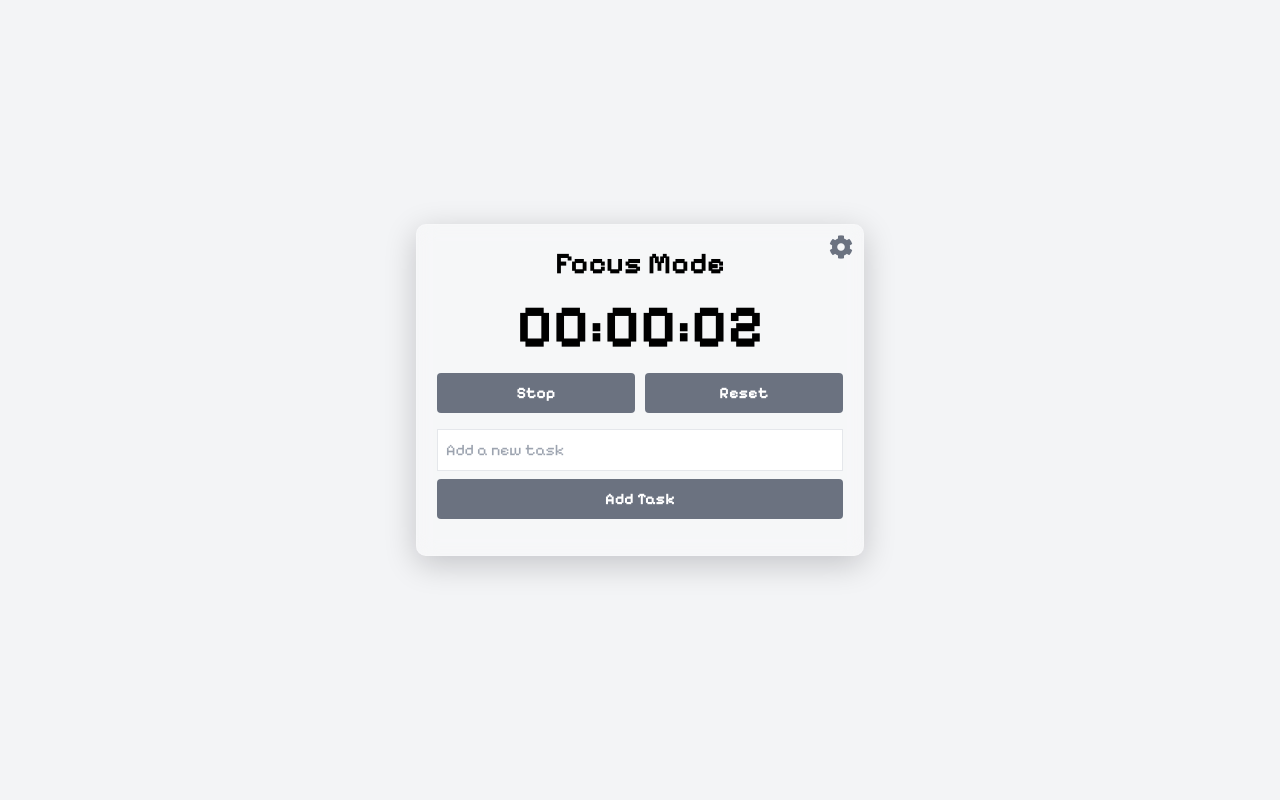
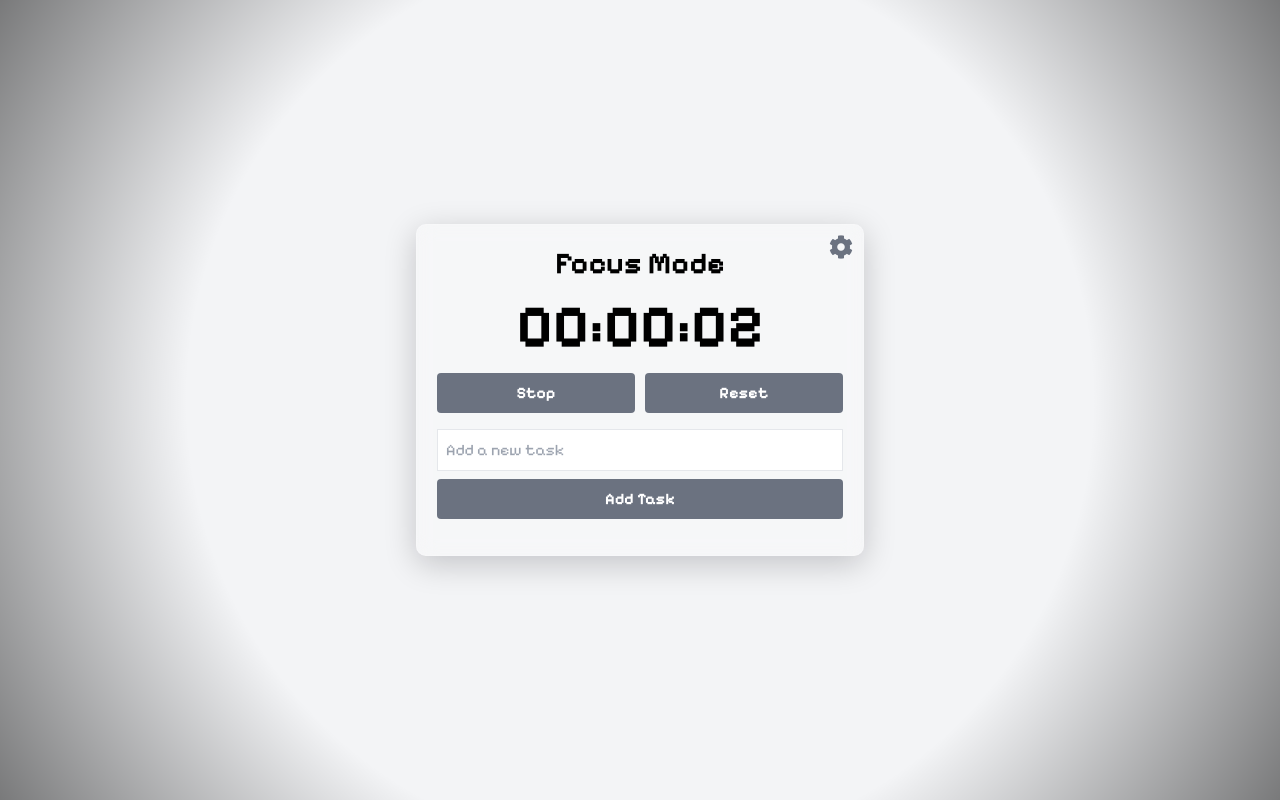
Before and after one commit to DeclineZ/IDKdoro-Timer, a plain HTML site: page index.html in a window 1280 px wide. Both pictures are taken after a click on the button "Start". Drawn offline with nearby package versions, Linux system fonts and the light colour scheme.

Commit message:
vignette

```diff
--- a/index.html
+++ b/index.html
@@ -14,6 +14,7 @@
 
 </head>
 <body class="bg-gray-100 flex flex-col items-center justify-center min-h-screen">
+    <div id="vigg"></div>
     <div id="app" class="main-bg w-full max-w-md relative">
         <i id="settings-btn" class="fas fa-cog text-gray-500 hover:text-gray-700"></i>
         <h1 id="mode-title" class="text-3xl font-bold mb-4 text-center">Focus Mode</h1>
--- a/script.js
+++ b/script.js
@@ -20,6 +20,7 @@ const bgColorInput = document.getElementById('bg-color-input');
 const backgroundInput = document.getElementById('background-input');
 const notificationSound = document.getElementById('notification-sound');
 const resetBtn = document.getElementById('reset-btn')
+const vigg = document.getElementById('vigg')
 
 function formatTime(ms) {
     const date = new Date(ms);
@@ -34,6 +35,7 @@ function updateTimer() {
 
 function startTimer() {
     startTime = Date.now() - elapsedTime;
+    vigg.style.setProperty('opacity', 100)
     timerInterval = setInterval(updateTimer, 1000);
     toggleBtn.textContent = 'Stop';
     isRunning = true;
@@ -42,6 +44,7 @@ function startTimer() {
 function stopTimer() {
     clearInterval(timerInterval);
     toggleBtn.textContent = 'Start';
+    vigg.style.setProperty('opacity', 0)
     isRunning = false;
 }
 
--- a/style.css
+++ b/style.css
@@ -64,3 +64,15 @@ body {
 .btn-container button {
     width: 50%;
 }
+
+#vigg {
+    position: absolute;
+    top: 0;
+    left: 0;
+    right: 0;
+    bottom: 0;
+    background: radial-gradient(circle, rgba(0,0,0,0) 60%, rgba(0,0,0,0.5) 100%);
+    pointer-events: none;
+    transition: opacity 1.5s ease;
+    opacity: 0;
+}
```
